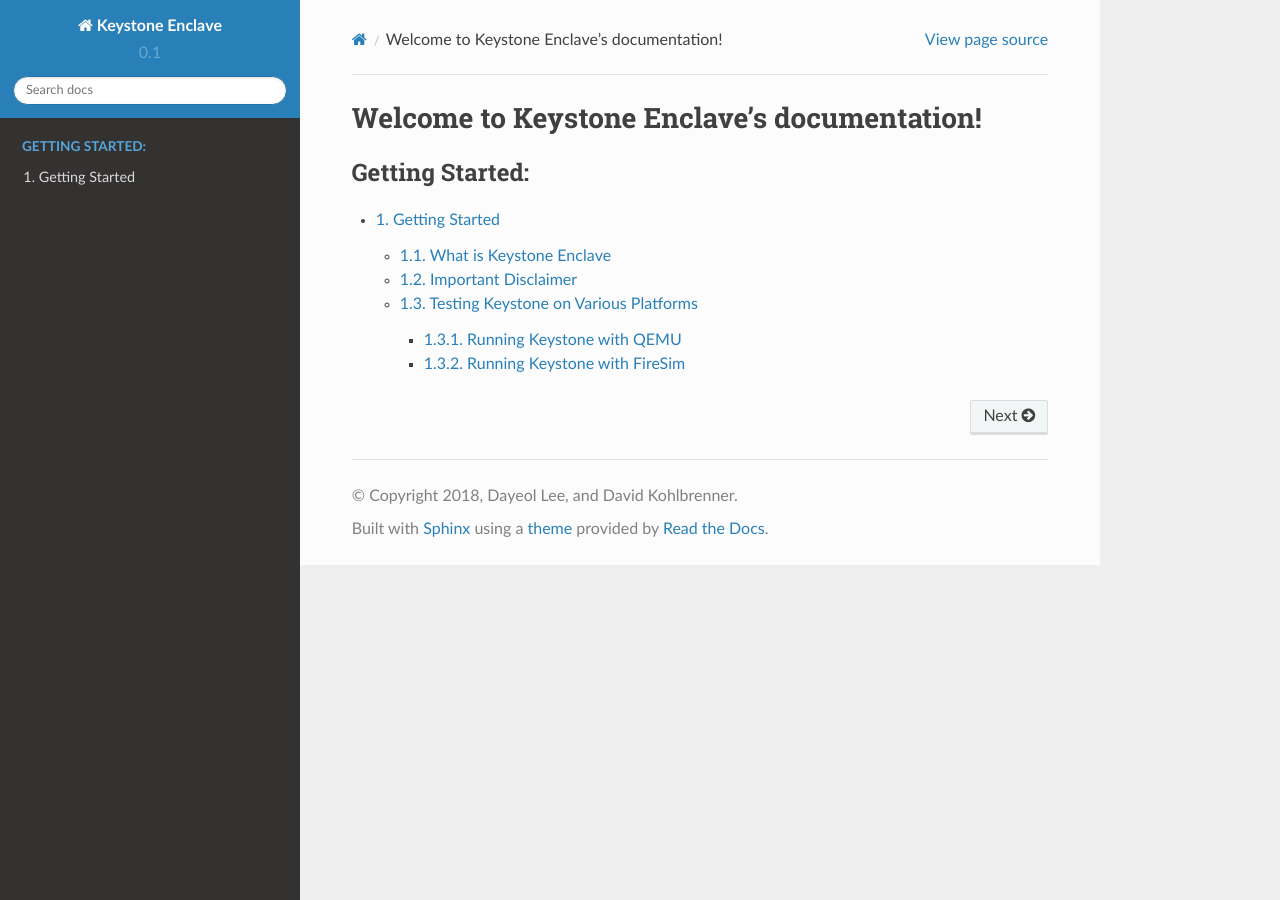
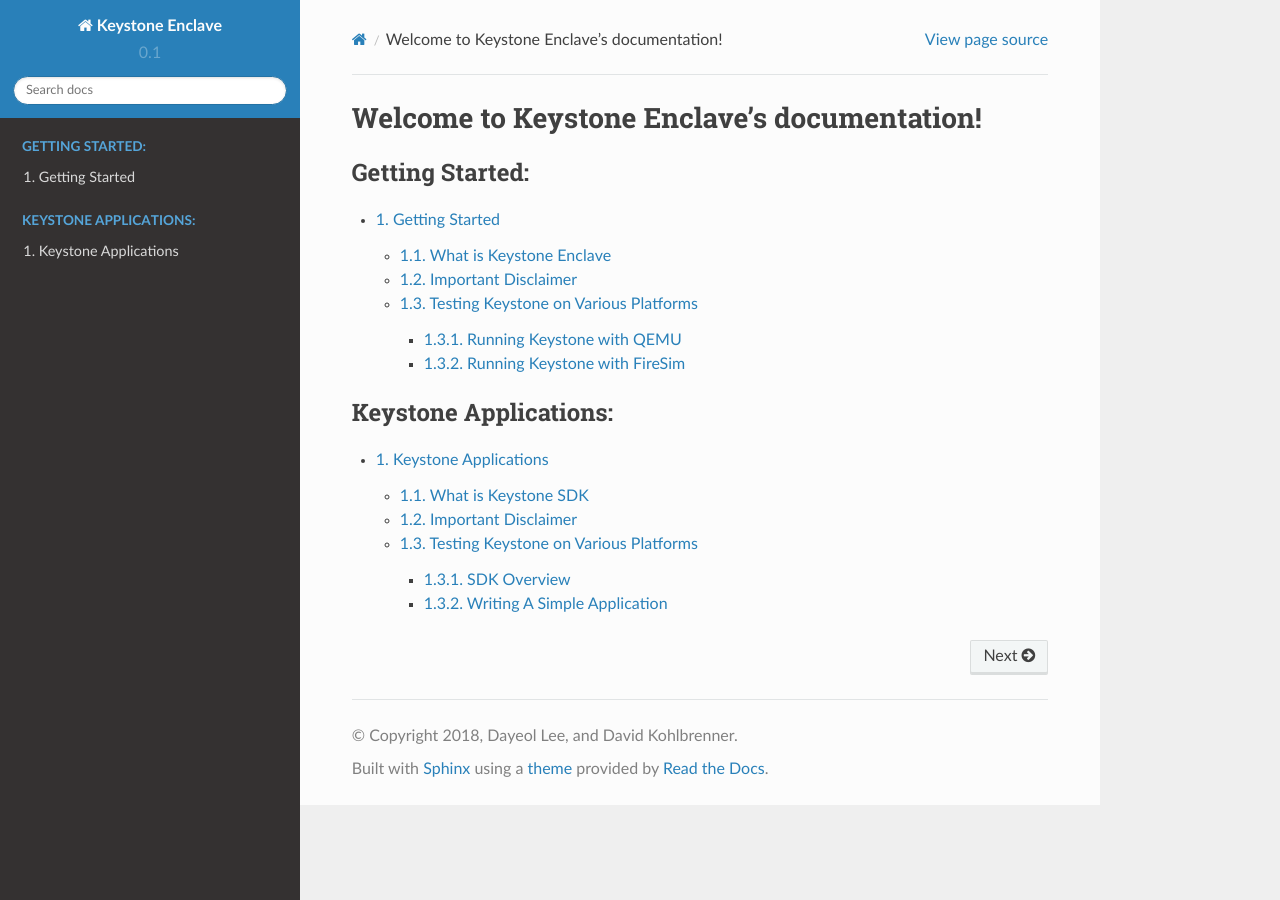
Before and after one commit to keystone-enclave/keystone, a Sphinx documentation site: the page built from docs/source/index.rst, in a window 1280 px wide. Built offline with Sphinx 7.4.7 and the Read the Docs theme 2.0.0, drawn with Linux system fonts in a browser that asks for light colours; some of the changed lines change nothing that is shown.

Commit message:
Added a start to the SDK and application documentation

```diff
--- /dev/null
+++ b/docs/source/Keystone-Applications/SDK-Basics.rst
@@ -0,0 +1,120 @@
+SDK Overview
+==========
+
+The Keystone SDK provides the tools required to build basic enclave
+hosting applications (`hosts`) and enclave applications (`eapps`).
+
+The SDK consists of 4 main components, and the tests and examples.
+
+ - Host libraries (`lib/host`)
+ - Enclave Application libraries (`lib/app`)
+ - Edge libraries (`lib/edge`)
+ - Runtime (`runtime/`)
+
+
+
+Host Libraries
+--------------
+
+The host libraries provide an interface for managing enclave
+applications via the `Keystone` class. Most of this library will work
+regardless of the runtime, but is tied directly to the kernel driver
+provided in the `riscv-linux` repository branches.
+
+EApp Libraries
+--------------
+
+The eapp libraries provide both simple enclave tools (EXIT, etc) as
+well as some basic libc-style functions (malloc, string headers, etc).
+
+Edge Libraries
+--------------
+
+The edge libraries provide features to both eapps and hosts for
+managing edge calls. Edge calls are function calls that cross the
+enclave-host boundary. Currently we only support calls from
+enclave->host. You can emulate host->enclave calls via polling on this
+interface. The edge libraries are used in many places, including the
+runtime and both host and eapp libraries.
+
+
+Runtime
+--------------
+
+The runtime is the system level code that runs in the enclave. It
+handles the enclave entry point and basic system calls for the
+userland enclave, as well as all edgecall data transfers.
+
+Writing A Simple Application
+============================
+
+The best way to see how to write a simple application is to look a the
+`untrusted` test eapp, and the `keystone-demo` repository.
+
+A full system for using a Keystone enclave consists of possibly
+writing 3 things:
+
+ - Host (userspace, outside enclave, untrusted)
+ - Runtime (system level, inside enclave, trusted) - most users will not modify this
+ - Enclave app (userspace, inside enclave, trusted)
+
+Most users will only need to write a simple Host, and use the default
+Keystone runtime. The bulk of the work is done in the enclave
+application, and in the glue that holds the components together.
+
+NOTE: Right now all "edge" components (that is, anything that handles
+data and calls between enclave code and non-enclave code) is
+hand-written. A major next step for the SDK is to build a set of tools
+and compilers to do the majority of this code generation
+automatically.
+
+Writing a host
+--------------
+
+Most host functionality is contained in the `Keystone` C++ class in
+the host library. To start an enclave application, first create one::
+
+  Keystone enclave;
+  Params params;
+
+  params.setEnclaveEntry(ENTRY_VADDR);
+  enclave.init(PATH_TO_EAPP_ELF, PATH_TO_RUNTIME, params);
+
+  edge_init(&enclave);
+
+You can also set other enclave options via the params object,
+including stack size and shared memory size. `edge_init` is an edge
+wrapper function that registers edge call endpoints in the Keystone
+driver.
+
+Then you start the enclave and transfer control with::
+
+  enclave.run()
+
+At this point, control is transferred to the enclave runtime, and then
+application (if using the default runtime). Generally the first action
+after this would be to have the enclave send its attestation report to
+the host. Control will be transferred back to the host code either
+when the enclave exits, or when an edgecall is made.
+
+Writing an eapp
+---------------
+
+An enclave application has a main equivalent::
+
+  void EAPP_ENTRY eapp_entry(){}
+
+This is the entry point that the runtime will start at in the enclave
+application.
+
+As with the host, the first action should be::
+
+  edge_init()
+
+Which is another edge call wrapper function to register call points
+and setup buffers. Once complete, the first action should be to make
+an edgecall to the host to present the attestation report.
+
+After this point, all functionality is up to the application
+developer. See the `keystone_demo` repository for an example
+application.
--- /dev/null
+++ b/docs/source/Keystone-Applications/index.rst
@@ -0,0 +1,22 @@
+Keystone Applications
+====================
+
+What is Keystone SDK
+---------------------------
+
+
+Important Disclaimer
+---------------------------
+
+The current version (0.X) of Keystone is not formally verified, nor matured, which means that it might have bugs or unknown security holes.
+We recommend you to use Keystone only for research purposes until it gets stablized.
+We appreciate any contribution for making Keystone better.
+
+Since no hardware has been built for Keystone, we provide a few ways to deploy and test Keystone for building secure systems and developing enclave applications.
+
+Testing Keystone on Various Platforms
+----------------------------------------
+.. toctree::
+   :maxdepth: 2
+
+   SDK-Basics
--- a/docs/source/index.rst
+++ b/docs/source/index.rst
@@ -12,3 +12,10 @@
    :numbered:
 
    Getting-Started/index
+
+.. toctree::
+   :maxdepth: 3
+   :caption: Keystone Applications:
+   :numbered:
+
+   Keystone-Applications/index
```
